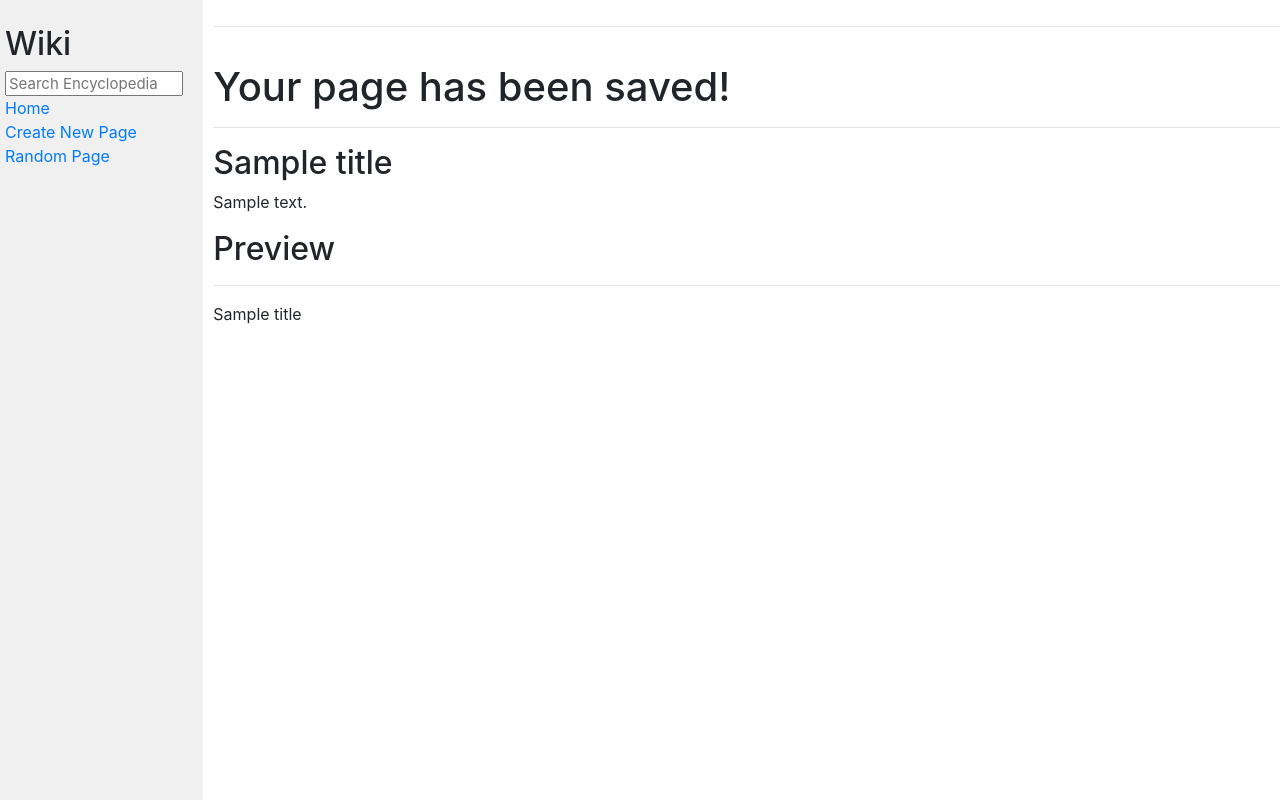
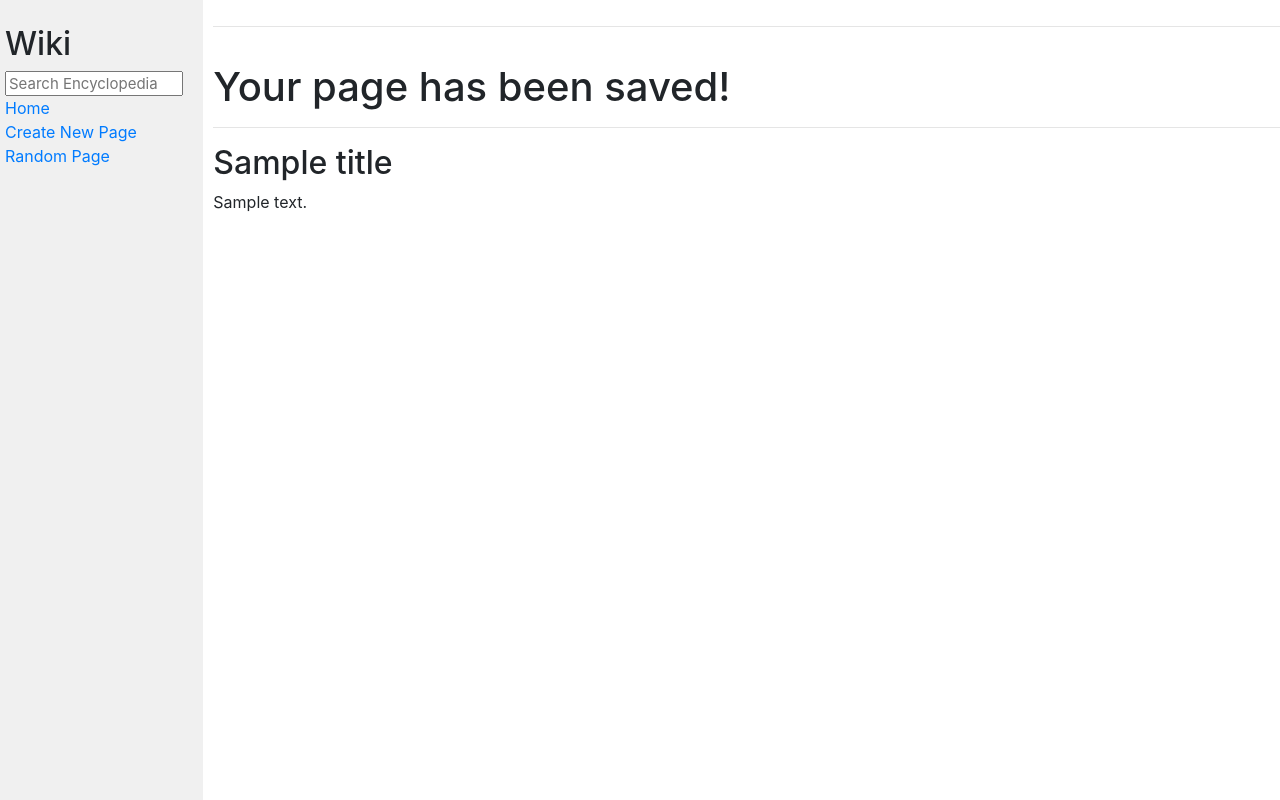
Before and after one commit to CarinaLR/WIKI, a Django app: template encyclopedia/templates/encyclopedia/success.html in a window 1280 px wide. Run offline with Django 3.2, Linux system fonts and the light colour scheme; the template is opened without the code that fills it: most values are stand-ins (such as "Sample title", 1, 10 or a date in 2020); some libraries are stand-ins or nearby versions.

```diff
--- a/encyclopedia/templates/encyclopedia/success.html
+++ b/encyclopedia/templates/encyclopedia/success.html
@@ -10,10 +10,6 @@
     <hr>
 <h2>{{ title | safe }}</h2>
 <p>{{ content | safe}}<p>
-<div>
-<h2>Preview</h2>
-  <hr>
-  <p>{{ title| safe }}</p>
-</div>
+
 
 {% endblock %}
```
Also changed, not shown: entries/Java.md (added, +7 -0 lines).
